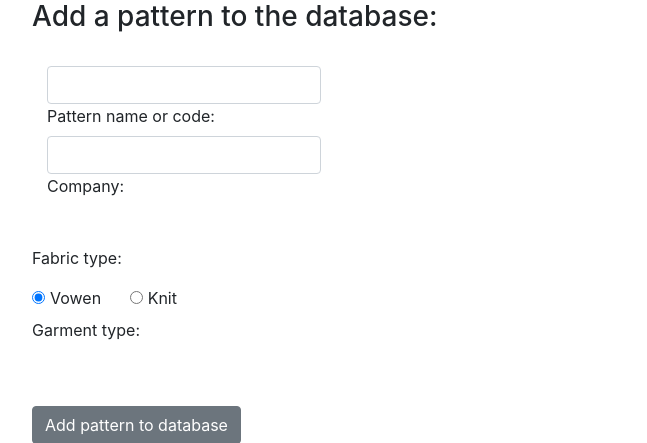
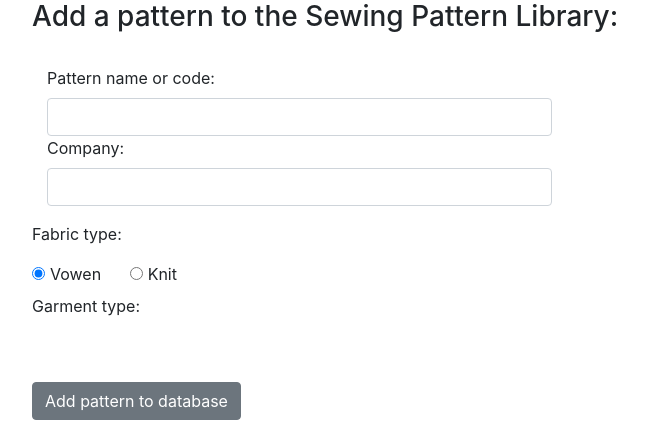
Before and after one commit to EssiPry/sewing-pattern-library, a Flask app: template templates/add_pattern.html in a window 1280 px wide. Shown: the part 56-499 px from the top of the page, without its empty margins (68-715 px from the left). Run offline with Flask 2, Linux system fonts and the light colour scheme; the template is opened without the code that fills it, so the values that code supplies are empty; some libraries are stand-ins or nearby versions.

Commit message:
Update template texts & layout

```diff
--- a/templates/add_pattern.html
+++ b/templates/add_pattern.html
@@ -4,20 +4,17 @@
     <div class="row">
         <div class="col-9">
 
-<h3>Add a pattern to the database:</h3>
+<h3>Add a pattern to the Sewing Pattern Library:</h3>
 {{message}}
 <br>
 <form action="/add_pattern" method="POST">
     <input type="hidden" name="csrf_token" value="{{ session.csrf_token}}">
     <div class="form-group col-8">
-        <label for="pattern_name">
-            <input type="text" class="form-control" id="pattern_name" name="pattern_name" minlength="3">Pattern name or code:
-        </label>
-        <label for="company">
-            <input type="text" class="form-control" id="company" name="company">Company:
-        </label>
+        <label for="pattern_name">Pattern name or code:</label>
+            <input type="text" class="form-control" id="pattern_name" name="pattern_name" minlength="3">
+        <label for="company">Company:</label>
+            <input type="text" class="form-control" id="company" name="company">
     </div>
-    <br>
     <p>Fabric type:</p>
     <div class="form-check-inline">
         <label for="vowen" class="form-check-inline">
--- a/templates/my_patternlibrary.html
+++ b/templates/my_patternlibrary.html
@@ -10,10 +10,15 @@
 
 <p>You don't have any patterns in your library yet. Try <a href="/search">searching</a> for patterns and then adding them to your library</a>. </p>
 
+{% elif total == 1 %}
+
+<p>You have {{total}} pattern in your library.</p>
+
 {% else %}
 
 <p>You have {{total}} patterns in your library.</p>
 
+{% endif %}
 <ul>
 {% for my_pattern in my_patterns: %}
 
@@ -22,7 +27,6 @@
 {% endfor %}
 </ul>
 
-{% endif %}
         </div>
     </div>
 </div>
```
